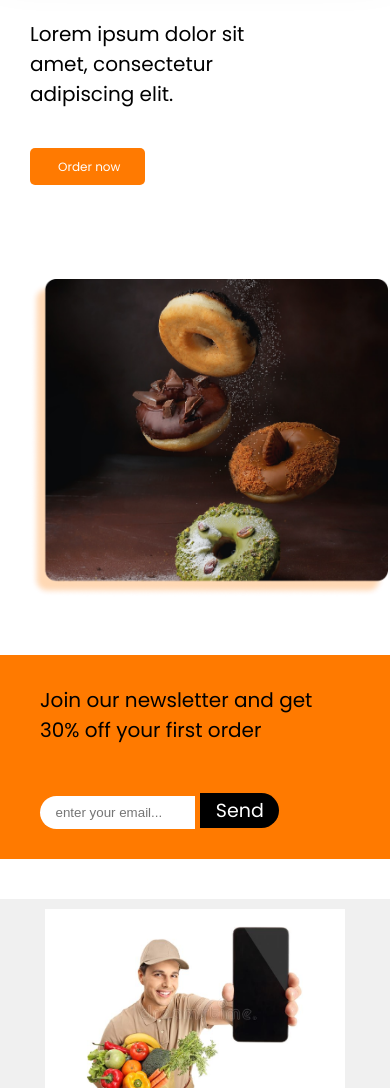
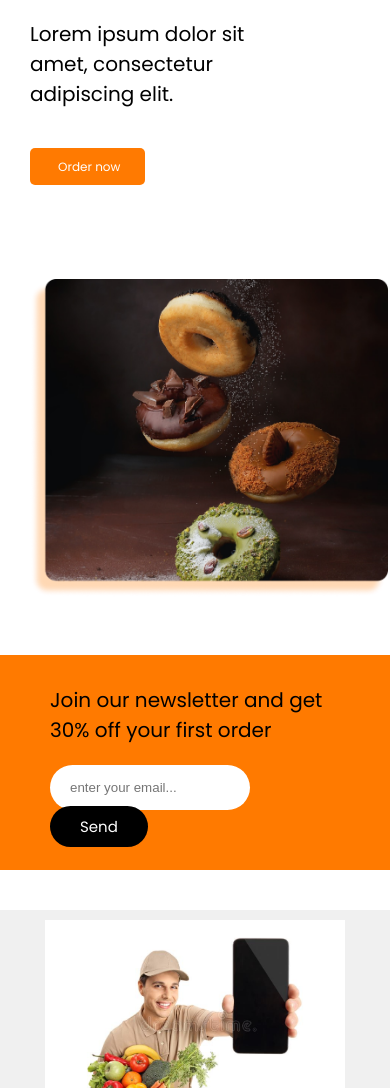
Before and after one commit to dev-yusupov/foodhub, a plain HTML site: page index.html in a window 390 px wide. Shown: the part 191-1279 px from the top of the page. Drawn offline with Linux system fonts and the light colour scheme.

Commit message:
Project Completed

```diff
--- a/css/foodhub.css
+++ b/css/foodhub.css
@@ -161,8 +161,7 @@ nav .hamburger div {
 
 .subsription-section .submit-section input[type="text"] {
 	padding: 25px 30px;
-	border-top-left-radius: 50px;
-	border-bottom-left-radius: 50px;
+	border-radius: 50px;
 	width: 500px;
 	outline: none;
 	border: none;
@@ -174,8 +173,7 @@ nav .hamburger div {
 	font-size: 19px;
 	text-decoration: none;
 	padding: 20px 80px;
-	border-top-right-radius: 50px;
-	border-bottom-right-radius: 50px;
+	border-radius: 50px;
 }
 
 /* DElivery Section */
@@ -297,6 +295,7 @@ nav {
 	display: flex;
 	flex-direction: row;
 	justify-content: space-between;
+	padding: 10px 15px;
 }
 
 nav ul.nav-items {
@@ -329,7 +328,7 @@ nav .nav-items-active {
 	z-index: 5;
 	background: white;
 	opacity: .9;
-	box-shadow: 5px 10px 10px 10px rgba(100,100,100,.3);
+	box-shadow: 5px 10px 5px 5px rgba(100,100,100,.3);
 }
 
 nav .icon-section div {
@@ -370,24 +369,31 @@ nav .hamburger div {
 
 /* Subscription Section */
 .subsription-section {
-	width: 100%;
 	flex-direction: column;
-	padding: 30px 40px;
-	justify-content: unset;
+	justify-content: center;
+	padding: 30px 50px;
 }
 
-.subsription-section .submit-section {
-	margin-top: 50px;
+.subsription-section .text-section {
+	max-width: 300px;
+	margin-bottom: 20px;
 }
 
 .subsription-section .submit-section input[type="text"] {
-	padding: 2.8% 5%;
-	width: 50%;
+	padding: 15px 20px;
+	border-radius: 40px;
+	width: 200px;
 }
 
 .subsription-section .submit-section a.submit-button {
-	padding: 1.4% 5%;
+	background: black;
+	color: white;
+	font-size: 15px;
+	text-decoration: none;
+	padding: 10px 30px;
+	border-radius: 50px;
 }
+
 
 /* DElivery Section */
 .delivery-section {
```
